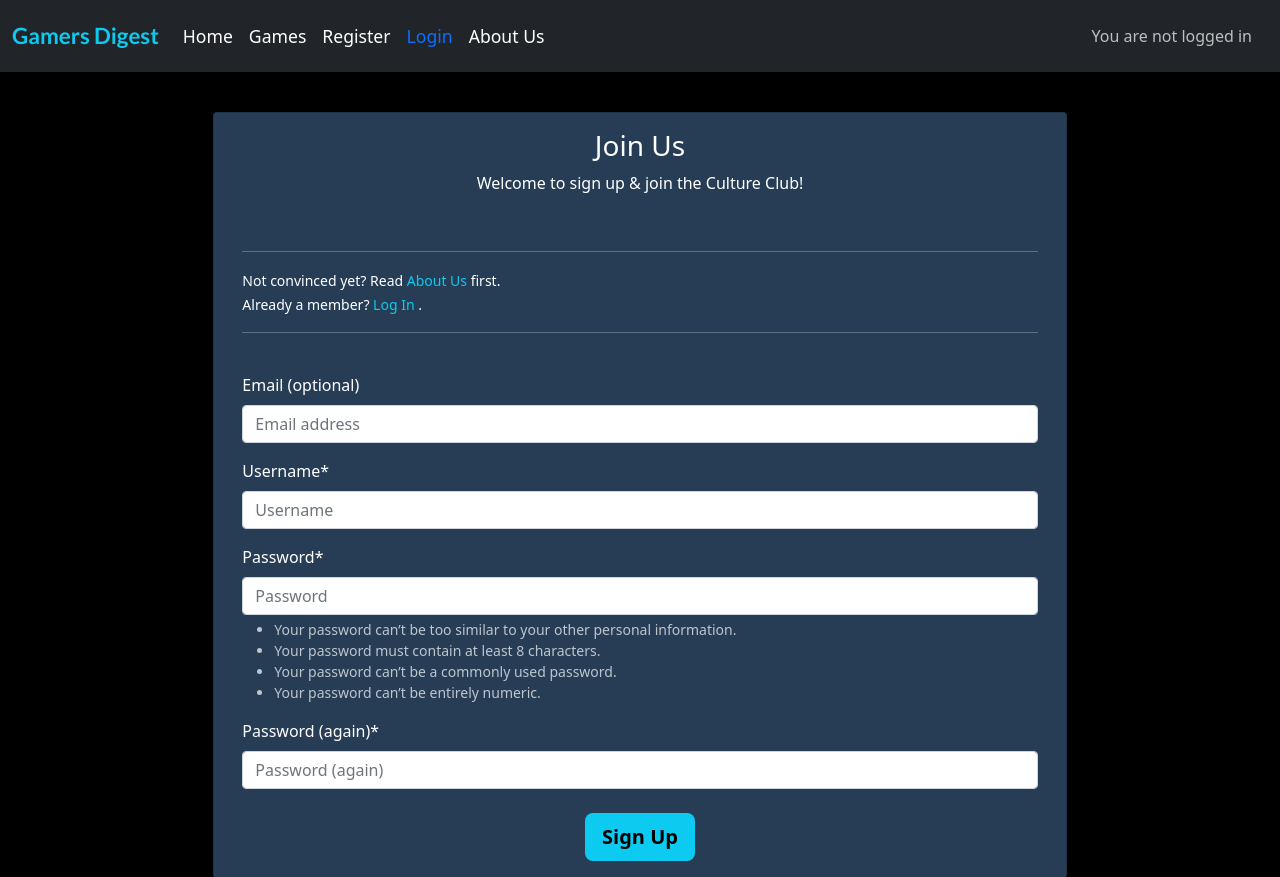
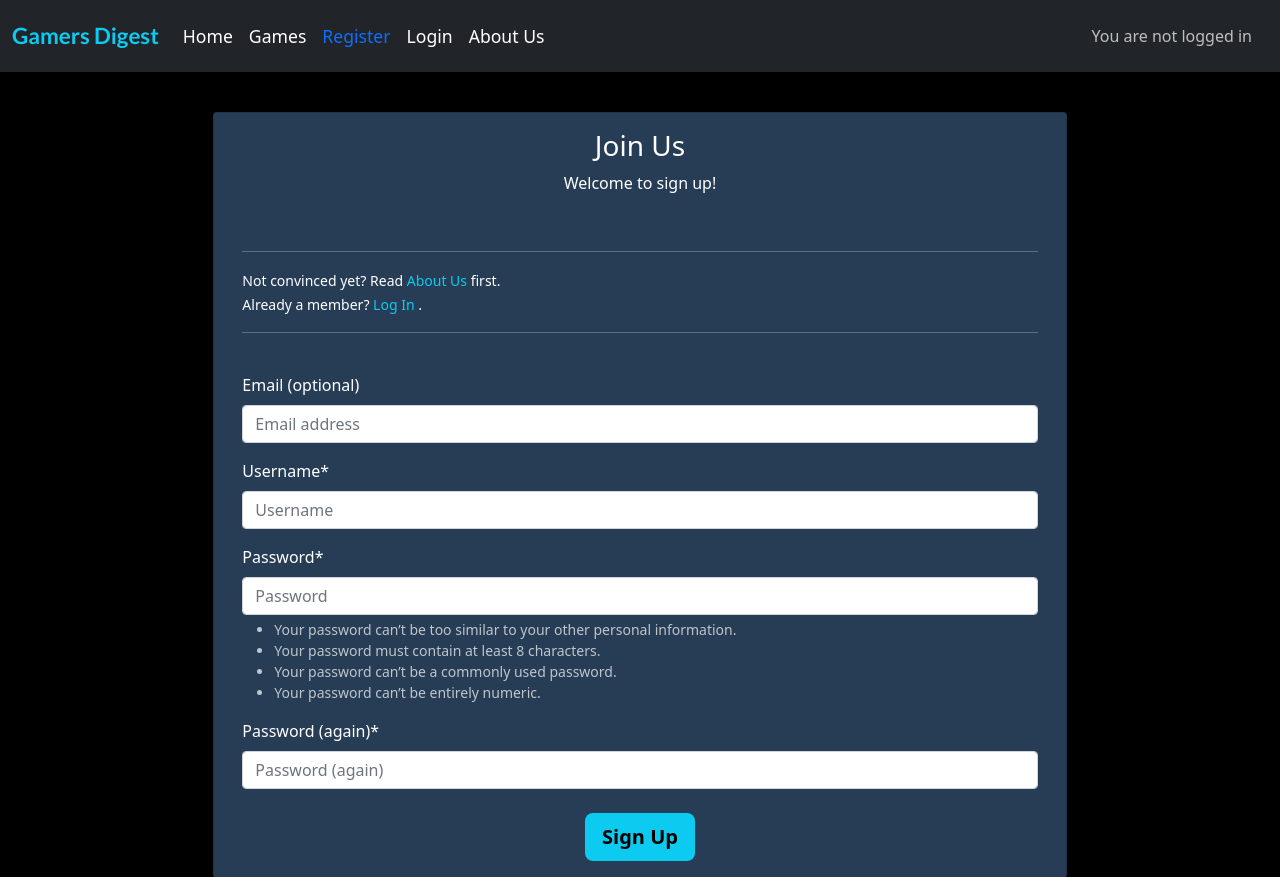
Before and after one commit to programmer-1991/gamers-digest, a Django app: page /accounts/signup/ in a window 1280 px wide. Shown: the top 877 px of the page. Run offline with Django 4.2, Linux system fonts and the light colour scheme; parts of the project's set-up code (start-up, migrations or seed data) failed here and were passed over; some libraries are stand-ins or nearby versions.

```diff
--- a/gamers_digest/settings.py
+++ b/gamers_digest/settings.py
@@ -53,7 +53,7 @@ INSTALLED_APPS = [
     'django_summernote',
     'cloudinary',
     'news',
-    'django_dbml',
+    #'django_dbml',
 ]
 
 SITE_ID = 1
--- a/news/templates/news/index.html
+++ b/news/templates/news/index.html
@@ -9,7 +9,7 @@
         <div class="col-12 mt-3 left p-5 pt-0">
             <div class="row">
                 {% for post in post_list %}
-                <div class="col-md-4 col-sm-6">
+                <div class="col-xs-12 col-md-6 col-lg-4 ">
                     <div class="card mb-4 post-card">
                         <div class="card-head image-container">
                             <a href="{% url 'post' post.slug %}" class="post-link"><img class="card-img-top img-fluid" src="{{ post.featured_image.url }}"
--- a/templates/account/signup.html
+++ b/templates/account/signup.html
@@ -16,7 +16,7 @@
                 <!-- Description and Links for New Users -->
                 <h1 class="text-center">{% trans "Join Us" %}</h1>
                 <p class="text-center px-4">
-                    {% trans "Welcome to sign up & join the Culture Club!" %}</p>
+                    {% trans "Welcome to sign up!" %}</p>
                     <br>
                     <div class="row">
                         <div class="col">
--- a/templates/base.html
+++ b/templates/base.html
@@ -79,12 +79,12 @@
 
                     {% else %}
                     <li class="nav-item">
-                        <a class="nav-link {% if request.path == signup_url %}text-priamry{% endif %}"
+                        <a class="nav-link {% if request.path == signup_url %}text-primary{% endif %}"
                             aria-current="page" href="{% url 'account_signup' %}">Register</a>
                     </li>
 
                     <li class="nav-item">
-                        <a class="nav-link {% if request.path == signup_url %}text-primary{% endif %}" aria-current="page"
+                        <a class="nav-link {% if request.path == login_url %}text-primary{% endif %}" aria-current="page"
                             href="{% url 'account_login' %}">Login</a>
                     </li>
                     {% endif %}
```
